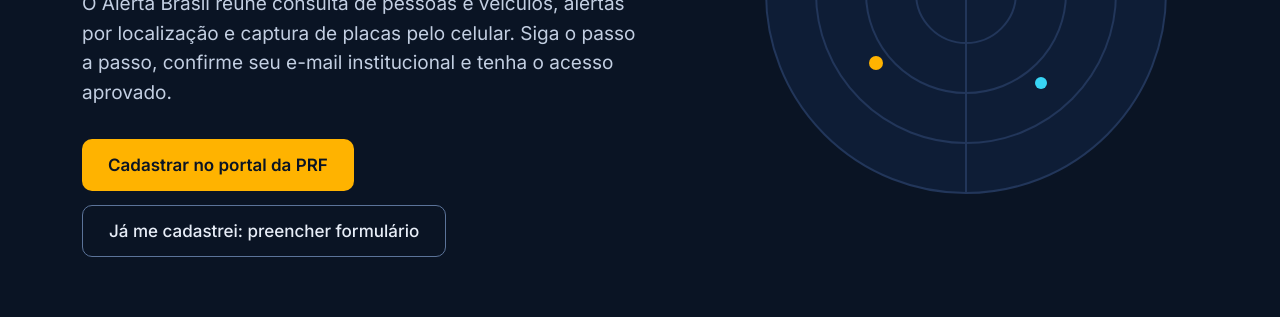
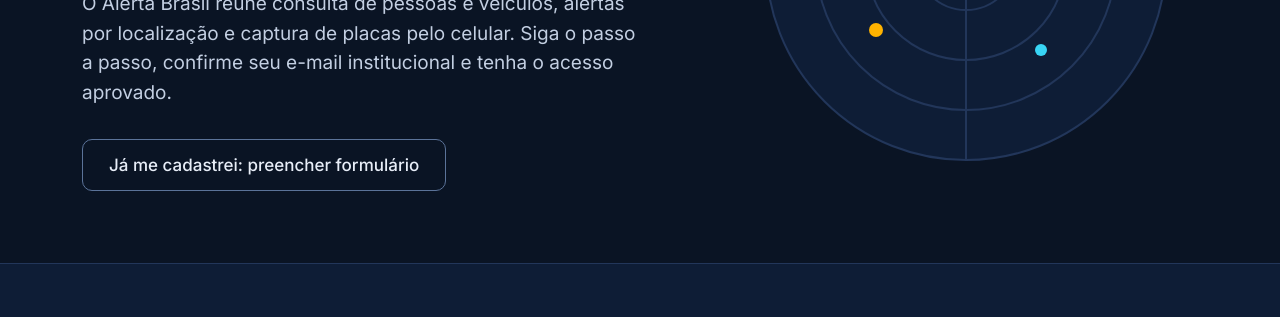
Before and after one commit to alertabrasil4bpm/alertabrasil4bpm.github.io, a plain HTML site: page index.html in a window 1280 px wide. Shown: the part 410-727 px from the top of the page. Drawn offline with Linux system fonts and the light colour scheme.

Commit message:
Remove botão de cadastro do início; mantém o do passo a passo
Co-Authored-By: Claude Sonnet 5.5 <noreply@anthropic.com>
Claude-Session: https://claude.ai/code/session_01TFDTVhZuMrVGcoMzvRDUd7

```diff
--- a/index.html
+++ b/index.html
@@ -167,7 +167,6 @@ a:focus-visible,button:focus-visible,input:focus-visible,select:focus-visible{ou
 <h1>Informação em tempo real para quem está na rua.</h1>
 <p>O Alerta Brasil reúne consulta de pessoas e veículos, alertas por localização e captura de placas pelo celular. Siga o passo a passo, confirme seu e-mail institucional e tenha o acesso aprovado.</p>
 <div class="hero-actions">
-<a class="btn btn-amber" href="https://alertabrasil.prf.gov.br/alertabrasil/" target="_blank" rel="noopener">Cadastrar no portal da PRF</a>
 <a class="btn btn-line" href="#formulario">Já me cadastrei: preencher formulário</a>
 </div>
 </div>
```
